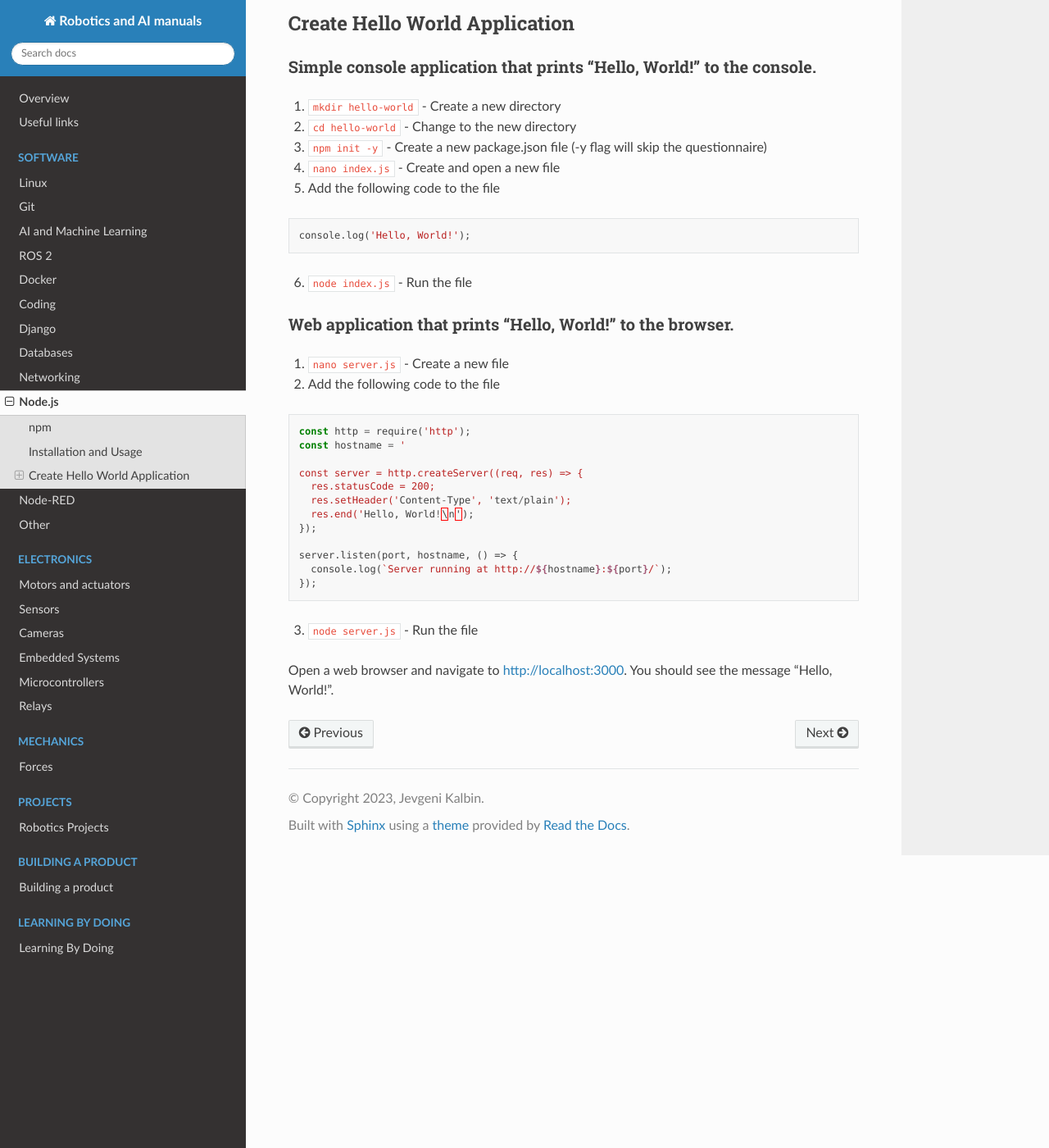
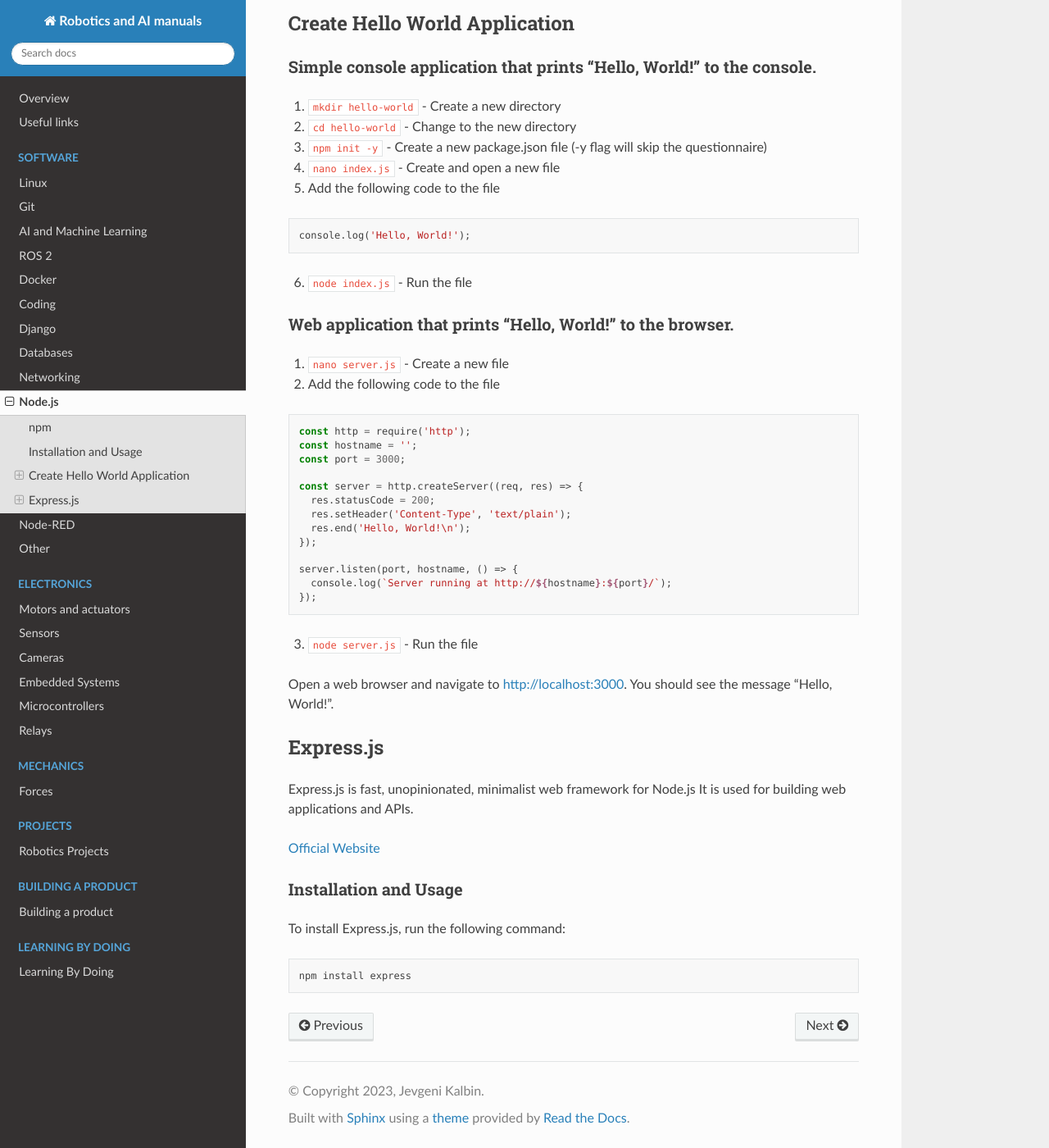
Before and after one commit to jevgenik/manuals, a Sphinx documentation site: the page built from source/files/software/nodejs/nodejs.rst, in a window 1280 px wide and 1400 px high, scrolled down 849 px. Shown: the whole window at 82% size. Built offline with Sphinx 7.4.7 and the Read the Docs theme 2.0.0, drawn with Linux system fonts in a browser that asks for light colours.

Commit message:
updated node_red.rst and nodejs.rst

```diff
--- a/source/files/software/node_red/node_red.rst
+++ b/source/files/software/node_red/node_red.rst
@@ -15,3 +15,7 @@ Developed by IBM Emerging Technology and the open source community.
 * `Official Website <https://nodered.org/>`_
 
 * `Documentation <https://nodered.org/docs/>`_
+
+* `GitHub <https://github.com/node-red`_
+
+* `YouTube <https://www.youtube.com/channel/UCQaB8NXBEPod7Ab8PPCLLAA>`_
--- a/source/files/software/nodejs/nodejs.rst
+++ b/source/files/software/nodejs/nodejs.rst
@@ -66,7 +66,8 @@ Web application that prints "Hello, World!" to the browser.
 .. code-block:: javascript
 
     const http = require('http');
-    const hostname = '
+    const hostname = '';
+    const port = 3000;
 
     const server = http.createServer((req, res) => {
       res.statusCode = 200;
@@ -81,3 +82,19 @@ Web application that prints "Hello, World!" to the browser.
 3. ``node server.js`` - Run the file
 
 Open a web browser and navigate to http://localhost:3000. You should see the message "Hello, World!".
+
+Express.js
+==========
+Express.js is fast, unopinionated, minimalist web framework for Node.js
+It is used for building web applications and APIs.
+
+`Official Website <https://expressjs.com/>`_
+
+Installation and Usage
+----------------------
+
+To install Express.js, run the following command:
+
+.. code-block:: bash
+
+   npm install express
```
